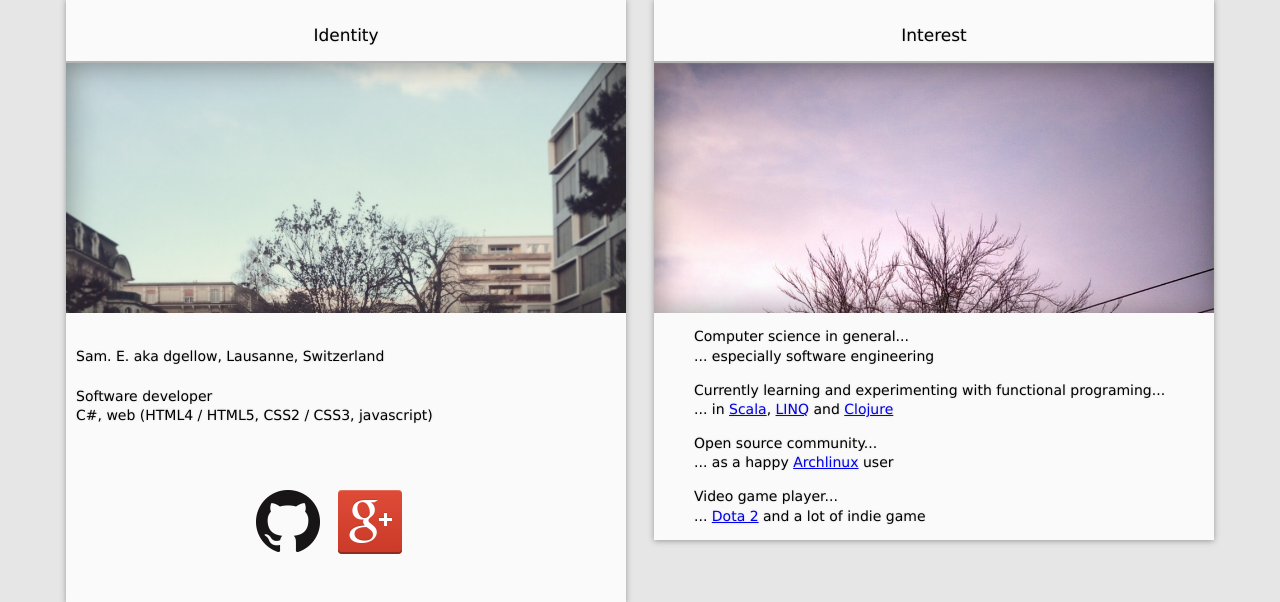
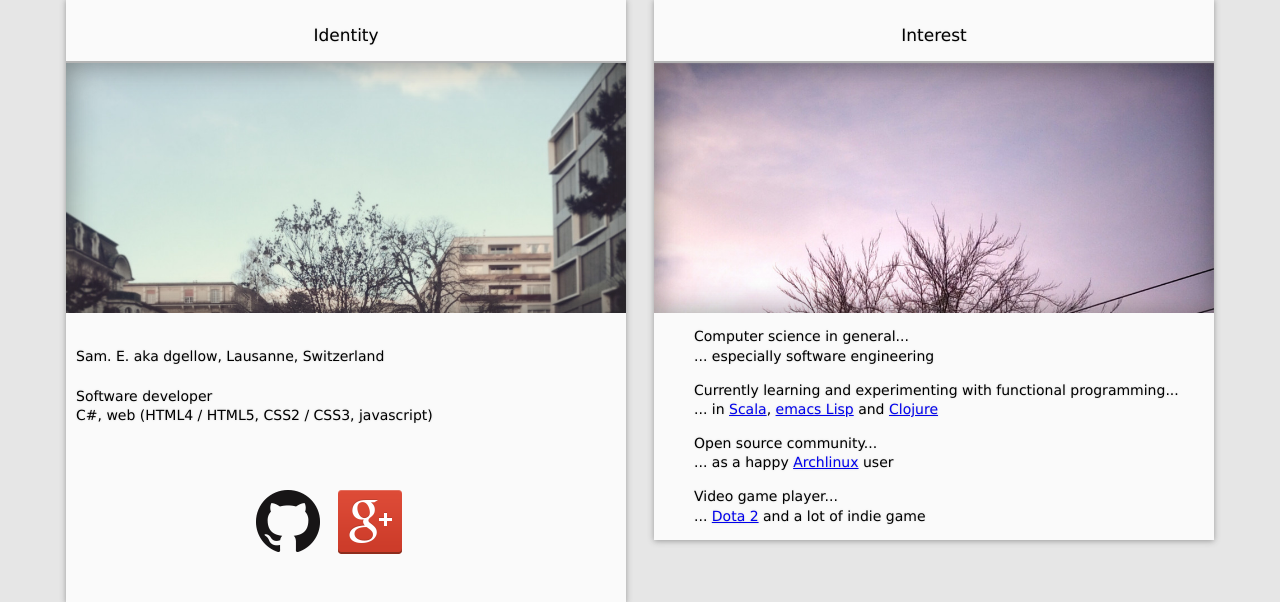
Before and after one commit to dgellow/identity, a PHP site: page / in a window 1280 px wide. Shown: the part 131-733 px from the top of the page. Run offline with PHP 8.4, Linux system fonts and the light colour scheme.

Commit message:
Fix a typo and replace LINQ references with emacs ones.

```diff
--- a/index.php
+++ b/index.php
@@ -36,8 +36,8 @@
         <ul id="interestholder">
           <li>Computer science in general...
           <br>... especially software engineering</li>
-          <li>Currently learning and experimenting with functional programing...
-          <br>... in <a href="https://www.coursera.org/course/progfun">Scala</a>, <a href="http://code.msdn.microsoft.com/101-LINQ-Samples-3fb9811b">LINQ</a> and <a href="http://clojure.org/">Clojure</a></li>
+          <li>Currently learning and experimenting with functional programming...
+          <br>... in <a href="https://www.coursera.org/course/progfun">Scala</a>, <a href="http://www.gnu.org/software/emacs/">emacs Lisp</a> and <a href="http://clojure.org/">Clojure</a></li>
           <li>Open source community...
           <br>... as a happy <a href="https://www.archlinux.org/">Archlinux</a> user</li>
           <li>Video game player...
```
